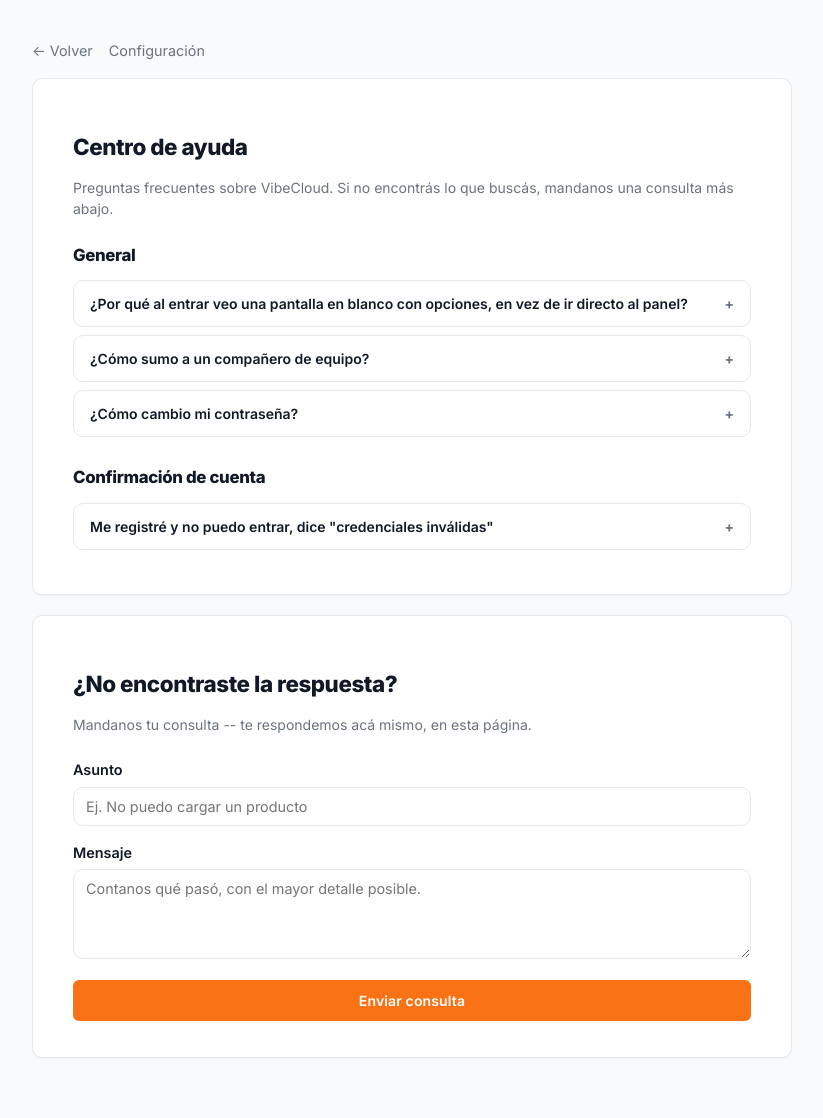
After one commit to vibecloudonline-gif/vibecloude, a Python web app: template templates/panel_ayuda.html in a window 1280 px wide. The commit adds this page. Shown: the whole page, without its empty margins (228-1051 px from the left). Run offline with Jinja, Linux system fonts and the light colour scheme; the template is opened without the code that fills it, so the values that code supplies are empty.

Commit message:
Centro de ayuda: FAQ + tickets de soporte + tooltips contextuales
Nuevo modelo SupportTicket + migración -- ticket de un tenant hacia
VibeCloud, siempre filtrado por tenant_id (Regla 1.1).

routers/help.py + templates/panel_ayuda.html: GET/POST /panel/ayuda.
FAQ organizada por módulo, gateada por los flags reales del tenant
(has_erp/has_ecommerce/has_landing), y formulario para mandar una consulta
que queda guardada como SupportTicket. Link nuevo en el sidebar
(base.html).

routers/admin.py + templates/support_tickets.html: GET /tickets (solo
SuperAdmin) lista los tickets de TODOS los tenants con el nombre del
tenant, POST /tickets/{id}/responder guarda la respuesta -- el tenant la
ve en su propia página de ayuda. Link nuevo desde /tenants.

Tooltips contextuales (title=) en el botón de predicción de viabilidad
(products.html) y en el campo Subdominio del wizard de registro -- los
dos puntos de fricción reales identificados, no una pasada exhaustiva.

7 tests nuevos: aislamiento de tickets por tenant, FAQ gateada por flags,
ticket vacío rechazado, acceso de SuperAdmin a /tickets restringido por
rol, flujo completo tenant-crea → superadmin-responde → tenant-ve.

```diff
--- a/main.py
+++ b/main.py
@@ -47,6 +47,7 @@ from routers.landing_studio import router as landing_studio_router
 from routers.onboarding_wizard import router as onboarding_wizard_router
 from routers.team import router as team_router
 from routers.panel_domains import router as panel_domains_router
+from routers.help import router as help_router
 
 from core.logging_config import setup_logging
 from core.startup import lifespan
@@ -120,6 +121,7 @@ app.include_router(landing_studio_router)
 app.include_router(onboarding_wizard_router)
 app.include_router(team_router)
 app.include_router(panel_domains_router)
+app.include_router(help_router)
 
 # Register API V1 Routers
 app.include_router(auth_v1_router, prefix="/api/v1", tags=["Auth V1"])
--- a/templates/base.html
+++ b/templates/base.html
@@ -135,6 +135,10 @@
                     <svg xmlns="http://www.w3.org/2000/svg" fill="none" viewBox="0 0 24 24" stroke-width="2" stroke="currentColor" class="w-5 h-5"><path stroke-linecap="round" stroke-linejoin="round" d="M18 18.72a9.094 9.094 0 003.741-.479 3 3 0 00-4.682-2.72m.94 3.198l.001.031c0 .225-.012.447-.037.666A11.944 11.944 0 0112 21c-2.17 0-4.207-.576-5.963-1.584A6.062 6.062 0 016 18.719m12 0a5.97 5.97 0 00-.75-2.985m-.001-2.228A5.965 5.965 0 0012 12c-2.158 0-4.108.575-5.78 1.584m-1.22 2.228A5.97 5.97 0 005 18.72m-.75-2.985a9.094 9.094 0 003.741-.479 3 3 0 00-4.682-2.72M12 12a3 3 0 100-6 3 3 0 000 6z" /></svg>
                     <span>Equipo</span>
                 </a>
+                <a href="/panel/ayuda" class="{% if active_page == 'help' %}active{% endif %}" data-tooltip="Ayuda">
+                    <svg xmlns="http://www.w3.org/2000/svg" fill="none" viewBox="0 0 24 24" stroke-width="2" stroke="currentColor" class="w-5 h-5"><path stroke-linecap="round" stroke-linejoin="round" d="M9.879 7.519c1.171-1.025 3.071-1.025 4.242 0 1.172 1.025 1.172 2.687 0 3.712-.203.179-.43.326-.67.442-.745.361-1.45.999-1.45 1.827v.75M21 12a9 9 0 11-18 0 9 9 0 0118 0zm-9 5.25h.008v.008H12v-.008z" /></svg>
+                    <span>Ayuda</span>
+                </a>
                 <a href="/settings" class="{% if active_page == 'settings' %}active{% endif %}" data-tooltip="Configuración">
                     <svg xmlns="http://www.w3.org/2000/svg" fill="none" viewBox="0 0 24 24" stroke-width="2" stroke="currentColor" class="w-5 h-5"><path stroke-linecap="round" stroke-linejoin="round" d="M9.594 3.94c.09-.542.56-.94 1.11-.94h2.593c.55 0 1.02.398 1.11.94l.213 1.281c.063.374.313.686.645.87.074.04.147.083.22.127.324.196.72.257 1.075.124l1.217-.456a1.125 1.125 0 011.37.49l1.296 2.247a1.125 1.125 0 01-.26 1.43l-1.003.828c-.293.241-.438.613-.43.992a7.723 7.723 0 010 .255c-.008.378.137.75.43.991l1.004.827c.424.35.534.954.26 1.43l-1.298 2.247a1.125 1.125 0 01-1.369.491l-1.217-.456c-.355-.133-.75-.072-1.076.124a6.57 6.57 0 01-.22.128c-.331.183-.581.495-.644.869l-.213 1.28c-.09.543-.56.941-1.11.941h-2.594c-.55 0-1.02-.398-1.11-.94l-.213-1.281c-.062-.374-.312-.686-.644-.87a6.52 6.52 0 01-.22-.127c-.325-.196-.72-.257-1.076-.124l-1.217.456a1.125 1.125 0 01-1.369-.49l-1.297-2.247a1.125 1.125 0 01.26-1.43l1.004-.827c.292-.24.437-.613.43-.992a6.932 6.932 0 010-.255c.007-.378-.138-.75-.43-.991l-1.004-.827a1.125 1.125 0 01-.26-1.43l1.297-2.247a1.125 1.125 0 011.37-.491l1.216.456c.356.133.751.072 1.076-.124.072-.044.146-.087.22-.128.332-.183.582-.495.644-.869l.214-1.28z" /><path stroke-linecap="round" stroke-linejoin="round" d="M15 12a3 3 0 11-6 0 3 3 0 016 0z" /></svg>
                     <span>Configuración</span>
--- /dev/null
+++ b/templates/panel_ayuda.html
@@ -0,0 +1,169 @@
+<!DOCTYPE html>
+<html lang="es">
+<head>
+    <meta charset="UTF-8">
+    <meta name="viewport" content="width=device-width, initial-scale=1.0">
+    <title>Ayuda - VibeCloud</title>
+    <link rel="stylesheet" href="/static/css/style.css?v=8">
+    <style>
+        body {
+            min-height: 100vh;
+            background: var(--main-bg);
+            padding: 32px 16px;
+        }
+        .panel-topbar { max-width: 760px; margin: 0 auto 16px; display: flex; gap: 16px; align-items: center; }
+        .panel-topbar a { color: var(--text-muted); text-decoration: none; font-size: 0.9rem; }
+        .panel-topbar a:hover { color: var(--text-main); }
+        .panel-card { max-width: 760px; margin: 0 auto 20px; padding: 36px 40px; }
+        .panel-card h1 { margin-bottom: 4px; font-size: 1.4rem; }
+        .panel-card .subtitle { color: var(--text-muted); margin-bottom: 24px; }
+        .panel-card h2 { font-size: 1.05rem; margin: 28px 0 12px; }
+        .panel-card h2:first-of-type { margin-top: 0; }
+
+        .faq-item {
+            border: 1px solid var(--border-color);
+            border-radius: var(--radius-md);
+            margin-bottom: 8px;
+            overflow: hidden;
+        }
+        .faq-item summary {
+            padding: 12px 16px;
+            font-weight: 600;
+            cursor: pointer;
+            list-style: none;
+            display: flex;
+            justify-content: space-between;
+            align-items: center;
+        }
+        .faq-item summary::-webkit-details-marker { display: none; }
+        .faq-item summary::after { content: "+"; color: var(--text-muted); font-weight: 700; }
+        .faq-item[open] summary::after { content: "−"; }
+        .faq-item .faq-answer { padding: 0 16px 14px; color: var(--text-muted); font-size: 0.9rem; line-height: 1.5; }
+
+        .form-msg { padding: 12px; border-radius: var(--radius-md); margin-bottom: 18px; font-size: 0.9rem; border: 1px solid transparent; }
+        .form-msg.error { background: var(--danger-bg); color: var(--danger-color); border-color: var(--danger-border); }
+        .form-msg.success { background: var(--success-bg); color: var(--success-color); border-color: var(--success-border); }
+
+        .field { margin-bottom: 16px; }
+        .field label { display: block; margin-bottom: 6px; font-size: 0.9rem; font-weight: 600; }
+        .field input, .field textarea {
+            width: 100%; padding: 10px 12px; border-radius: 10px;
+            border: 1px solid var(--border-color); font-size: 0.9rem; font-family: inherit;
+        }
+
+        .ticket-list { margin-top: 24px; display: flex; flex-direction: column; gap: 10px; }
+        .ticket-row { border: 1px solid var(--border-color); border-radius: var(--radius-md); padding: 12px 16px; }
+        .ticket-row .ticket-top { display: flex; justify-content: space-between; align-items: center; gap: 10px; margin-bottom: 4px; }
+        .ticket-row .ticket-subject { font-weight: 600; }
+        .status-badge { font-size: 0.72rem; font-weight: 600; padding: 3px 11px; border-radius: var(--radius-full); }
+        .status-badge.open { background: var(--warning-bg); color: var(--warning-color); border: 1px solid var(--warning-border); }
+        .status-badge.answered { background: var(--success-bg); color: var(--success-color); border: 1px solid var(--success-border); }
+        .status-badge.closed { background: var(--main-bg); color: var(--text-muted); border: 1px solid var(--border-color); }
+        .ticket-row .ticket-message { font-size: 0.88rem; color: var(--text-muted); margin-bottom: 6px; }
+        .ticket-row .ticket-response { font-size: 0.88rem; background: var(--accent-light); padding: 10px 12px; border-radius: var(--radius-md); margin-top: 6px; }
+        .ticket-row .ticket-response b { color: var(--accent-color); }
+    </style>
+</head>
+<body>
+    <div class="panel-topbar">
+        <a href="/">&larr; Volver</a>
+        <a href="/settings">Configuración</a>
+    </div>
+
+    <div class="panel-card glass-card">
+        <h1>Centro de ayuda</h1>
+        <p class="subtitle">Preguntas frecuentes sobre VibeCloud. Si no encontrás lo que buscás, mandanos una consulta más abajo.</p>
+
+        <h2>General</h2>
+        <details class="faq-item">
+            <summary>¿Por qué al entrar veo una pantalla en blanco con opciones, en vez de ir directo al panel?</summary>
+            <div class="faq-answer">Es el hub de entrada. Como podés tener contratado ERP, Ecommerce y/o Landing al mismo tiempo, cada vez que iniciás sesión elegís a cuál querés entrar. Si solo tenés un módulo, vas a ver un solo botón.</div>
+        </details>
+        <details class="faq-item">
+            <summary>¿Cómo sumo a un compañero de equipo?</summary>
+            <div class="faq-answer">Desde Configuración o directo en <a href="/panel/equipo">Equipo</a>, cargás su usuario y contraseña y le asignás un rol (admin, cajero o vendedor). Cada uno entra con su propio usuario, no comparten el tuyo.</div>
+        </details>
+        <details class="faq-item">
+            <summary>¿Cómo cambio mi contraseña?</summary>
+            <div class="faq-answer">Desde <a href="/settings">Configuración</a>.</div>
+        </details>
+
+        {% if tenant and tenant.has_erp %}
+        <h2>ERP</h2>
+        <details class="faq-item">
+            <summary>¿Qué es la "Predicción de viabilidad" al cargar un producto?</summary>
+            <div class="faq-answer">Es un análisis con IA: le consulta a 4 perfiles de comprador distintos (sensible al precio, de calidad, impulsivo, escéptico) qué tan bien creen que le va a ir al producto, usando también tu propio historial de ventas de esa categoría si ya tenés. Te devuelve un score de 0 a 100 y el desglose por perfil.</div>
+        </details>
+        <details class="faq-item">
+            <summary>¿De dónde sale el stock que veo en un producto?</summary>
+            <div class="faq-answer">Del total en tus ubicaciones (WMS). Si movés stock entre ubicaciones, se refleja ahí, no lo cargás a mano en la ficha del producto.</div>
+        </details>
+        {% endif %}
+
+        {% if tenant and (tenant.has_ecommerce or tenant.has_landing) %}
+        <h2>Ecommerce y Landing</h2>
+        <details class="faq-item">
+            <summary>¿Cómo genero mi landing o tienda con IA?</summary>
+            <div class="faq-answer">Desde el onboarding guiado del módulo (accesible desde el hub al entrar). Le describís tu negocio y la IA genera una propuesta que después podés ajustar.</div>
+        </details>
+        <details class="faq-item">
+            <summary>¿Quién es AlexIO?</summary>
+            <div class="faq-answer">Es el asistente de IA que ven tus clientes en tu tienda online: responde dudas de stock y ayuda a encontrar productos. No inventa precios ni stock -- siempre consulta tus datos reales.</div>
+        </details>
+        <details class="faq-item">
+            <summary>¿Cómo consigo un dominio propio?</summary>
+            <div class="faq-answer">Desde <a href="/panel/dominios">Buscar dominios</a> (accesible desde el hub). Buscás disponibilidad y solicitás la compra -- un asesor de VibeCloud la confirma antes de cobrarte.</div>
+        </details>
+        {% endif %}
+
+        <h2>Confirmación de cuenta</h2>
+        <details class="faq-item">
+            <summary>Me registré y no puedo entrar, dice "credenciales inválidas"</summary>
+            <div class="faq-answer">Si activamos confirmación por email para tu cuenta, tenés que confirmar el link que te llegó antes de poder loguearte. Revisá spam si no lo ves.</div>
+        </details>
+    </div>
+
+    <div class="panel-card glass-card">
+        <h1>¿No encontraste la respuesta?</h1>
+        <p class="subtitle">Mandanos tu consulta -- te respondemos acá mismo, en esta página.</p>
+
+        {% if error %}
+        <div class="form-msg error">{{ error }}</div>
+        {% endif %}
+        {% if success %}
+        <div class="form-msg success">{{ success }}</div>
+        {% endif %}
+
+        <form method="post" action="/panel/ayuda/ticket">
+            <div class="field">
+                <label for="subject">Asunto</label>
+                <input type="text" id="subject" name="subject" required placeholder="Ej. No puedo cargar un producto">
+            </div>
+            <div class="field">
+                <label for="message">Mensaje</label>
+                <textarea id="message" name="message" rows="4" required placeholder="Contanos qué pasó, con el mayor detalle posible."></textarea>
+            </div>
+            <button type="submit" class="btn btn-primary" style="width: 100%; padding: 12px;">Enviar consulta</button>
+        </form>
+
+        {% if tickets %}
+        <div class="ticket-list">
+            {% for t in tickets %}
+            <div class="ticket-row">
+                <div class="ticket-top">
+                    <span class="ticket-subject">{{ t.subject }}</span>
+                    <span class="status-badge {{ t.status }}">
+                        {% if t.status == "open" %}Pendiente{% elif t.status == "answered" %}Respondido{% else %}Cerrado{% endif %}
+                    </span>
+                </div>
+                <div class="ticket-message">{{ t.message }}</div>
+                {% if t.response %}
+                <div class="ticket-response"><b>Respuesta de VibeCloud:</b> {{ t.response }}</div>
+                {% endif %}
+            </div>
+            {% endfor %}
+        </div>
+        {% endif %}
+    </div>
+</body>
+</html>
--- a/templates/products.html
+++ b/templates/products.html
@@ -210,7 +210,9 @@
                     <!-- Predicción de viabilidad (Qwen) -->
                     <div id="p-viability-box" style="margin-bottom: 24px; background: #fdf4ff; padding: 16px; border-radius: 12px; border: 1px solid #f0abfc;">
                         <div style="display: flex; align-items: center; justify-content: space-between; gap: 12px;">
-                            <span style="font-weight: 700; color: #a21caf;">🔮 Predicción de viabilidad</span>
+                            <span style="font-weight: 700; color: #a21caf;">🔮 Predicción de viabilidad
+                                <span title="Le consulta a 4 perfiles de comprador distintos (precio, calidad, impulsivo, escéptico) qué tan bien creen que le va a ir a este producto, usando también tu propio historial de ventas de la categoría si ya tenés." style="cursor: help; color: #a21caf; font-weight: 400; border: 1px solid #a21caf; border-radius: 50%; width: 16px; height: 16px; display: inline-flex; align-items: center; justify-content: center; font-size: 0.7rem;">?</span>
+                            </span>
                             <button type="button" onclick="predictViability()" id="p-viability-btn" class="btn"
                                 style="padding: 8px 16px; font-size: 0.85rem; background: #a21caf;">Analizar con IA</button>
                         </div>
--- a/templates/registro.html
+++ b/templates/registro.html
@@ -118,7 +118,9 @@
                 </div>
 
                 <div class="field">
-                    <label for="subdominio">Subdominio</label>
+                    <label for="subdominio">Subdominio
+                        <span title="Es la dirección con la que vas a entrar a tu panel y, si tenés ecommerce o landing, la que ven tus clientes (ej. mi-empresa.vibecloud.online). Podés conectar tu propio dominio después." style="cursor: help; color: var(--text-muted); font-weight: 400; border: 1px solid var(--border-color); border-radius: 50%; width: 15px; height: 15px; display: inline-flex; align-items: center; justify-content: center; font-size: 0.65rem;">?</span>
+                    </label>
                     <div class="subdomain-row">
                         <input type="text" id="subdominio" name="subdominio" required placeholder="mi-empresa" pattern="[a-z0-9-]+">
                         <span class="subdomain-suffix">.vibecloud.online</span>
--- a/templates/tenants.html
+++ b/templates/tenants.html
@@ -4,7 +4,10 @@
 <div class="glass-card">
   <div style="display:flex; justify-content:space-between; align-items:center; margin-bottom:20px; gap:12px; flex-wrap: wrap;">
     <h2>Tenants</h2>
-    <button class="btn" onclick="document.getElementById('tenant-modal').style.display='flex'">+ Nuevo Tenant</button>
+    <div style="display: flex; gap: 10px;">
+        <a href="/tickets" class="btn" style="background: white; color: var(--text-main); border: 1px solid var(--border-color); text-decoration: none;">Tickets de soporte</a>
+        <button class="btn" onclick="document.getElementById('tenant-modal').style.display='flex'">+ Nuevo Tenant</button>
+    </div>
   </div>
   <div class="table-container">
     <table>
```
Also changed, not shown: alembic/versions/d0e1f2a3b4c5_support_ticket.py (added, +48 -0 lines), database/models.py (+22 -0 lines), routers/admin.py (+45 -1 lines), routers/help.py (added, +98 -0 lines), templates/support_tickets.html (added, +46 -0 lines), tests/test_help_center.py (added, +182 -0 lines).
